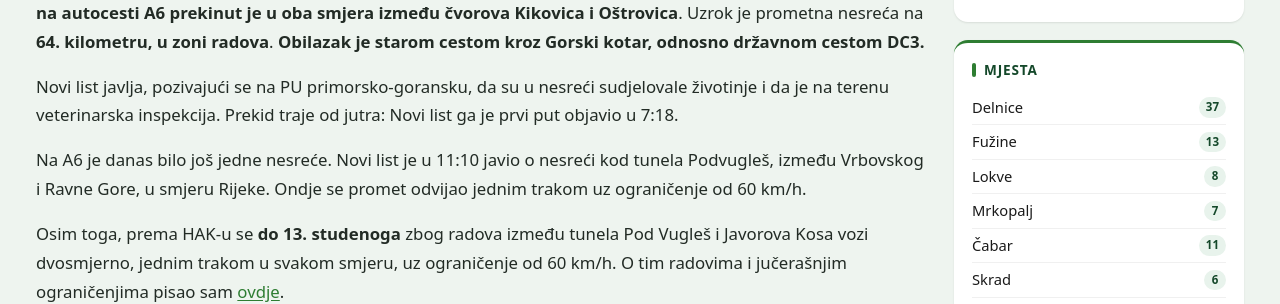
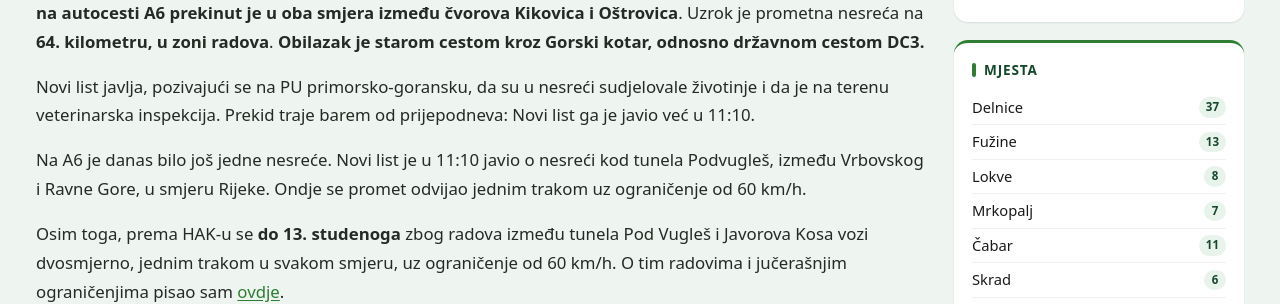
Before and after one commit to MojGK/gorski-kotar.info, a Jekyll site: the page built from _posts/2026-11-04-a6-prekinut-promet-kikovica-ostrovica-obilazak-dc3.md, in a window 1280 px wide and 900 px high, scrolled down 819 px. Shown: the part 185-489 px from the top of the window. Built offline with Jekyll 4.4.1, drawn with Linux system fonts in a browser that asks for light colours.

Commit message:
A6: uklonjena neprovjerena tvrdnja o 7:18

```diff
--- a/_posts/2026-11-04-a6-prekinut-promet-kikovica-ostrovica-obilazak-dc3.md
+++ b/_posts/2026-11-04-a6-prekinut-promet-kikovica-ostrovica-obilazak-dc3.md
@@ -13,7 +13,7 @@ image_credit: "Foto: Roberta F., Wikimedia Commons, CC BY-SA 3.0 (ilustrativna f
 
 Tko danas putuje između Rijeke i Zagreba, neka računa na stariju cestu. Prema HAK-u (stanje u 13:17), **promet na autocesti A6 prekinut je u oba smjera između čvorova Kikovica i Oštrovica**. Uzrok je prometna nesreća na **64. kilometru, u zoni radova**. **Obilazak je starom cestom kroz Gorski kotar, odnosno državnom cestom DC3.**
 
-Novi list javlja, pozivajući se na PU primorsko-goransku, da su u nesreći sudjelovale životinje i da je na terenu veterinarska inspekcija. Prekid traje od jutra: Novi list ga je prvi put objavio u 7:18.
+Novi list javlja, pozivajući se na PU primorsko-goransku, da su u nesreći sudjelovale životinje i da je na terenu veterinarska inspekcija. Prekid traje barem od prijepodneva: Novi list ga je javio već u 11:10.
 
 Na A6 je danas bilo još jedne nesreće. Novi list je u 11:10 javio o nesreći kod tunela Podvugleš, između Vrbovskog i Ravne Gore, u smjeru Rijeke. Ondje se promet odvijao jednim trakom uz ograničenje od 60 km/h.
 
```
